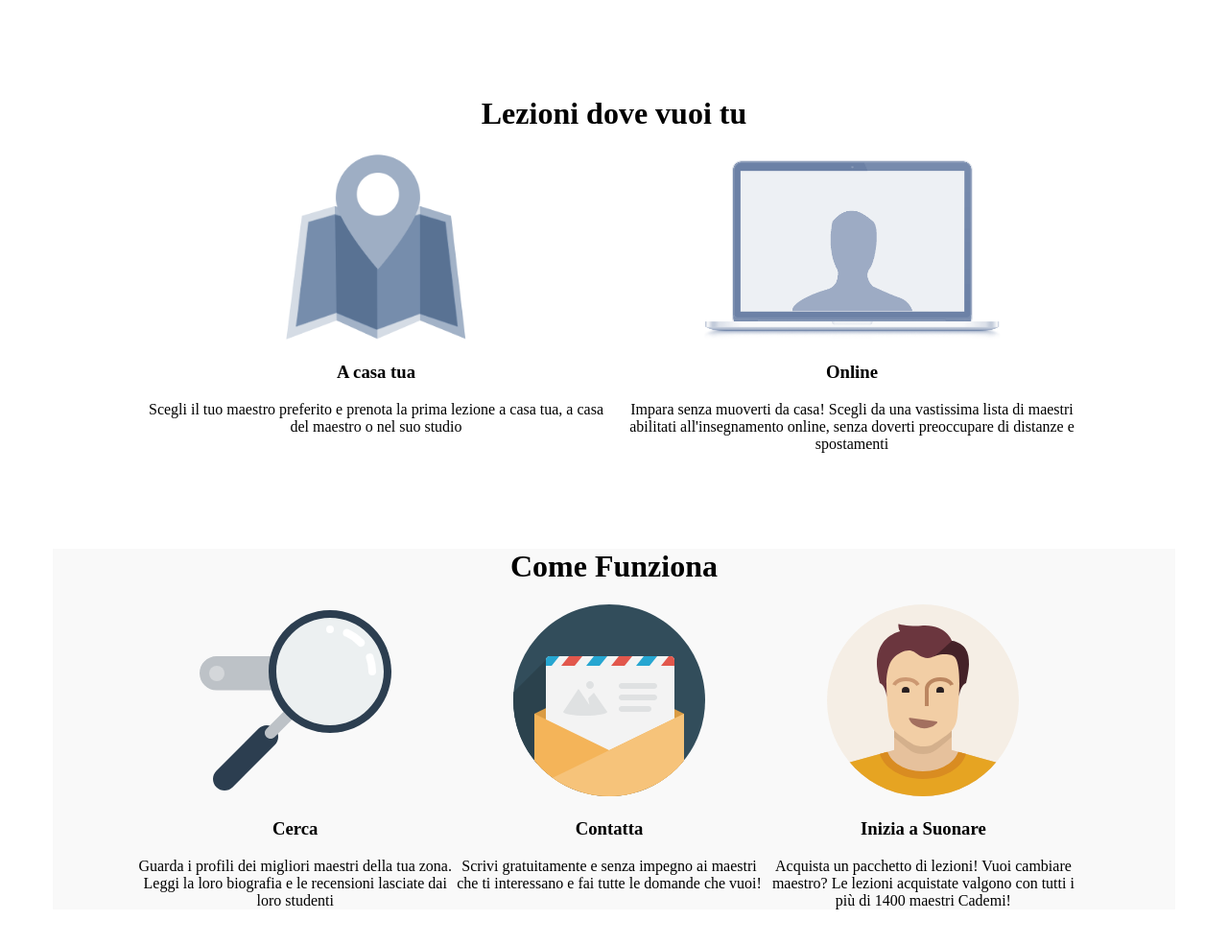
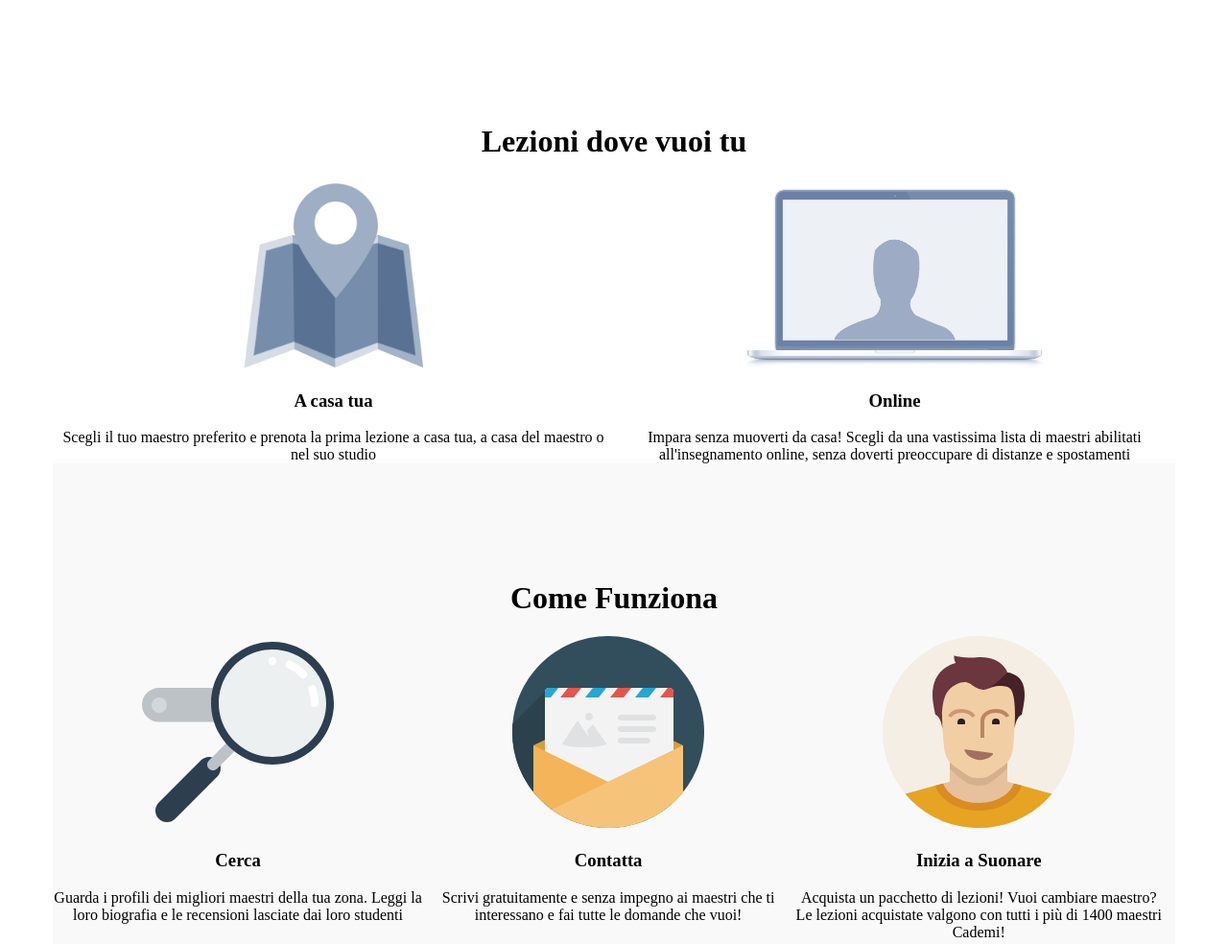
Before and after one commit to magrolorenzo/html-css-resp-wannabe-12bool, a plain HTML site: page index.html in a window 1280 px wide. Shown: the top 984 px of the page at 96% size. Drawn offline with Linux system fonts and the light colour scheme.

Commit message:
Push ticket

```diff
--- a/index.html
+++ b/index.html
@@ -8,15 +8,17 @@
     <title>Boolean aCademy</title>
   </head>
   <body>
+
     <div id="lezioni" class="container">
-      <div class="row">
+
+        <div class="row col-xs-12">
             <h1>Lezioni dove vuoi tu</h1>
-        <div class="left">
+            <div class="left col-xs-12 col-md-6 col-lg-6">
               <img src="img/icon/maps.png" alt="">
               <h3>A casa tua</h3>
               Scegli il tuo maestro preferito e prenota la prima lezione a casa tua, a casa del maestro o nel suo studio
             </div>
-        <div class="right">
+            <div class="right col-xs-12 col-md-6 col-lg-6">
               <img src="img/icon/screen.png" alt="">
               <h3>Online</h3>
               Impara senza muoverti da casa! Scegli da una vastissima lista di maestri abilitati all'insegnamento online, senza doverti preoccupare di distanze e spostamenti
@@ -25,7 +27,7 @@
     </div>
 
     <div id="steps" class="container grey">
-      <div class="row">
+      <div class="row col-xs-12">
         <h1>Come Funziona</h1>
         <div class="left">
           <img src="img/search.svg" alt="">
@@ -46,7 +48,7 @@
     </div>
 
     <div id="why" class="container grey">
-      <div class="row">
+      <div class="row col-xs-12">
         <h1>Perchè Cademi</h1>
         <div class="first">
           <img src="img/icon/profile.png" alt="">
```
Lines whose indentation alone changed are shown as unchanged.
